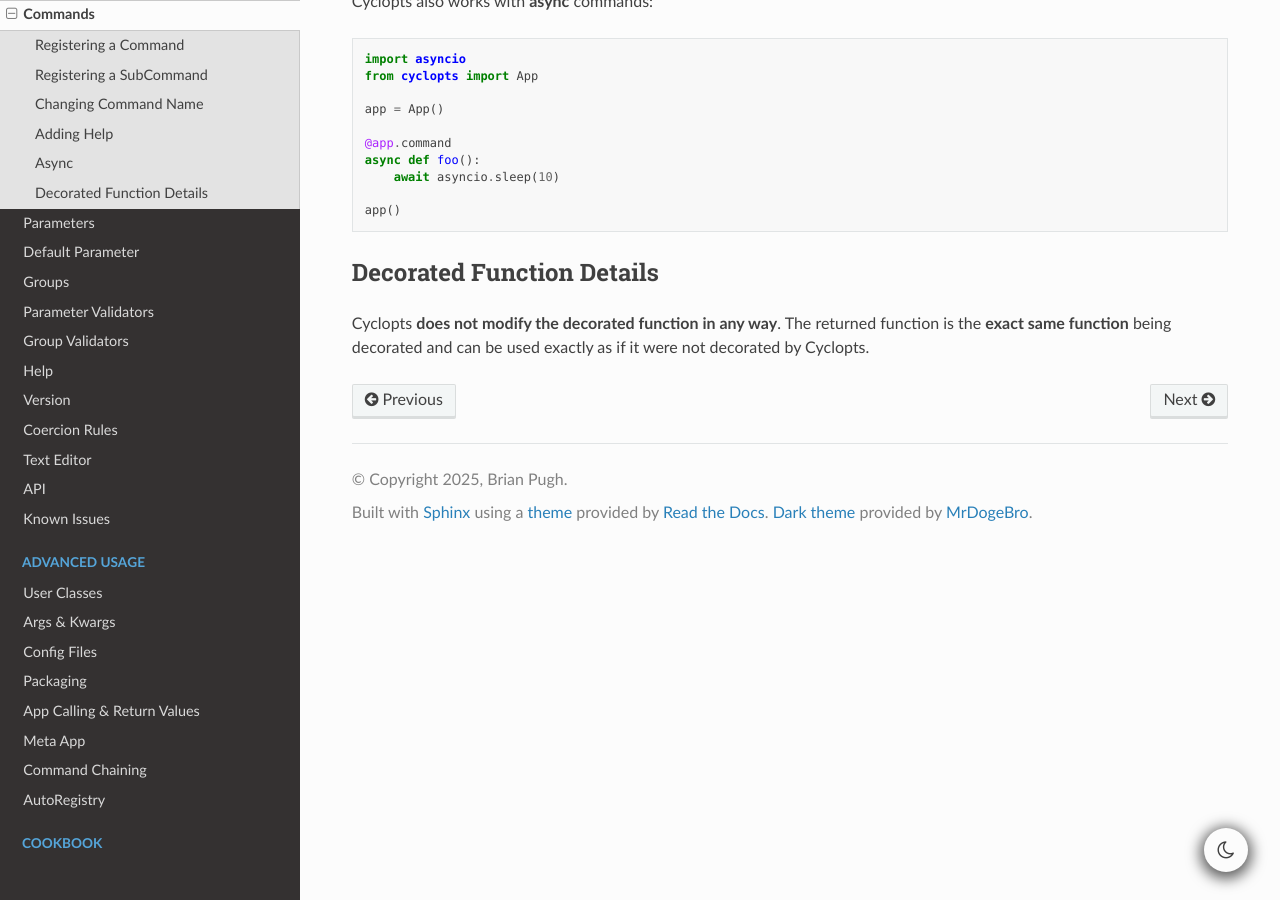
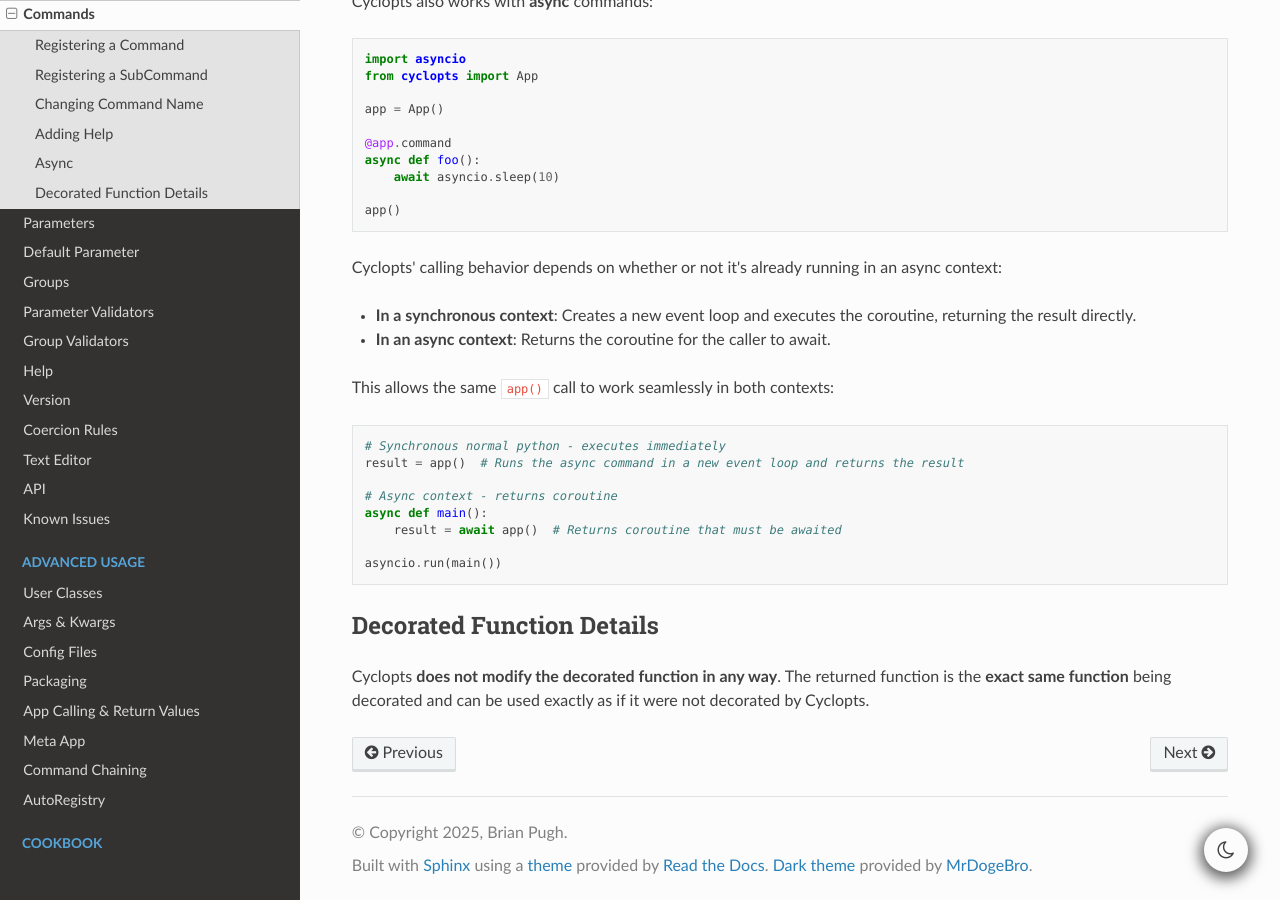
Before and after one commit to BrianPugh/cyclopts, a Sphinx documentation site: the page built from docs/source/commands.rst, in a window 1280 px wide and 900 px high, scrolled down 3817 px. Built offline with Sphinx 7.4.7 and the Read the Docs theme 3.1.0, drawn with Linux system fonts in a browser that asks for light colours.

Commit message:
update async docs.

```diff
--- a/docs/source/commands.rst
+++ b/docs/source/commands.rst
@@ -228,6 +228,24 @@ Cyclopts also works with **async** commands:
 
    app()
 
+Cyclopts' calling behavior depends on whether or not it's already running in an async context:
+
+* **In a synchronous context**: Creates a new event loop and executes the coroutine, returning the result directly.
+* **In an async context**: Returns the coroutine for the caller to await.
+
+This allows the same ``app()`` call to work seamlessly in both contexts:
+
+.. code-block:: python
+
+   # Synchronous normal python - executes immediately
+   result = app()  # Runs the async command in a new event loop and returns the result
+
+   # Async context - returns coroutine
+   async def main():
+       result = await app()  # Returns coroutine that must be awaited
+
+   asyncio.run(main())
+
 --------------------------
 Decorated Function Details
 --------------------------
```
